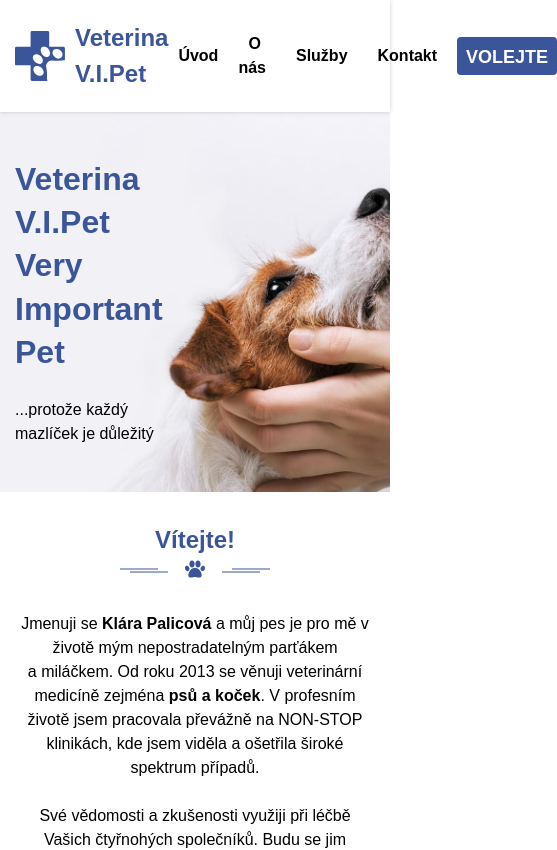
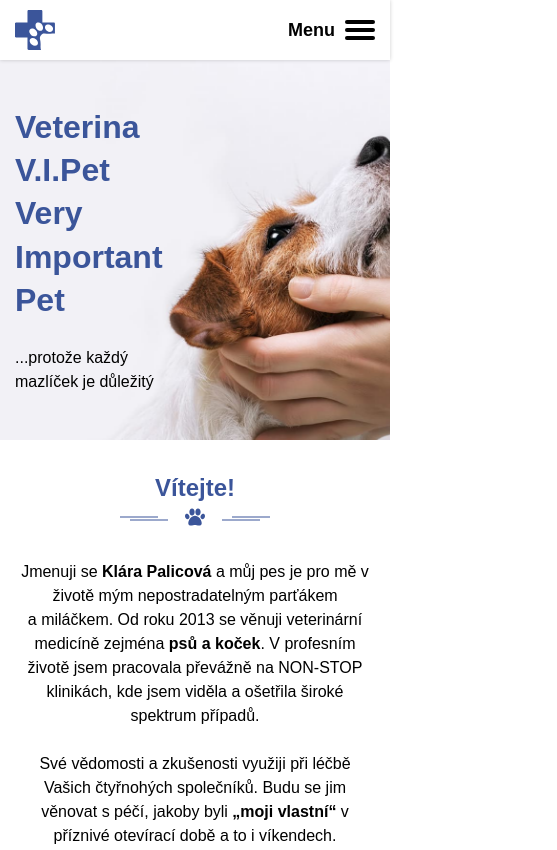
Before and after one commit to viktordanko/veterina-uvoz, a Next.js app: page / in a window 390 px wide. Shown: the top 850 px of the page, 557 px wide, since content can reach past the window. Built offline with nearby package versions, Linux system fonts and the light colour scheme.

Commit message:
RWD | Mobile menu

```diff
--- a/components/Header.js
+++ b/components/Header.js
@@ -1,17 +1,29 @@
+import { useState, useRef } from 'react';
+import classNames from 'classnames';
 import { RowMain } from "./Layout/RowMain";
 import { HeaderWrap } from "components/HeaderWrap";
 import { Logo } from "./Logo";
 import { Menu } from "./Menu/Menu";
 import { MenuList } from "./Menu/MenuList";
+import { MenuButton } from "./Menu/MenuButton";
+import { useOnClickOutside } from "../hooks/useOnClickOutside";
 
 export default function Header() {
+
+	const [menuOpened, setMenuOpened] = useState(false);
+	const className = classNames('header', menuOpened && 'is-opened');
+
+	const header = useRef(null);
+	useOnClickOutside(header, () => setMenuOpened(false));
+
 	return (
-		<header className="header">
+		<header className={className} ref={header}>
 			<RowMain>
 				<HeaderWrap>
 					<Logo />
 					<Menu>
 						<MenuList />
+						<MenuButton menuOpened={menuOpened} setMenuOpened={setMenuOpened} />
 					</Menu>
 				</HeaderWrap>
 			</RowMain>
--- /dev/null
+++ b/components/Menu/MenuButton.js
@@ -0,0 +1,11 @@
+import React from 'react';
+
+
+export const MenuButton = ({ menuOpened, setMenuOpened }) => {
+  return (
+    <button className="m-mobile-menu btn" data-text="Menu" aria-labelledby="mobileMenu" aria-expanded={menuOpened ? 'true' : 'false'} onClick={() => setMenuOpened(!menuOpened)}>
+      <span className="m-mobile-menu__icon"></span>
+      <span className="u-vhide" id="mobileMenu">Mobilní menu</span>
+    </button>
+  );
+};
--- /dev/null
+++ b/hooks/useOnClickOutside.js
@@ -0,0 +1,18 @@
+import { useEffect } from 'react';
+
+export const useOnClickOutside = (ref, handler) => {
+	useEffect(() => {
+		const listener = (event) => {
+			if (!ref.current || ref.current.contains(event.target)) {
+				return;
+			}
+			handler(event);
+		};
+
+		document.addEventListener('click', listener);
+		return () => {
+			document.removeEventListener('click', listener);
+		};
+	}, [ref, handler]
+	);
+};
--- a/styles/components/index.scss
+++ b/styles/components/index.scss
@@ -4,6 +4,7 @@
 // Menu
 @import 'menu/accessibility';
 @import 'menu/main';
+@import 'menu/mobile-menu';
 
 // Box
 @import 'box/annot';
--- a/styles/components/menu/main.scss
+++ b/styles/components/menu/main.scss
@@ -1,5 +1,8 @@
+$menuItems: 5;
+$cubic: cubic-bezier(0.4, 0.01, 0.165, 0.99);
+
 .m-main {
-  flex: 1 1 100%;
+  flex: 0 1 auto;
   &__list {
     @extend %reset-ul;
     display: flex;
@@ -8,9 +11,6 @@
   }
   &__item {
     @extend %reset-ul-li;
-    & + & {
-      margin-left: 10px;
-    }
   }
   &__link {
     padding: 20px 10px;
@@ -30,4 +30,69 @@
   &__link:hover {
     color: $colorPrimary;
   }
+
+  @media ($mdDown) {
+    flex: 0 0 auto;
+    &__list {
+      position: absolute;
+      top: calc(100% + 10px);
+      left: 0;
+      right: 0;
+      bottom: 0;
+      background-color: $colorWhite;
+      height: calc(100vh - 70px);
+      display: flex;
+      flex-direction: column;
+      align-items: center;
+      justify-content: center;
+      visibility: hidden;
+      opacity: 0;
+      transition: background-color $t, visibility $t $cubic, opacity $t $cubic;
+    }
+    &__item {
+      display: block;
+      width: 50vw;
+      flex: 0 0 auto;
+      text-align: center;
+      opacity: 0;
+      transition: opacity $t $cubic;
+      @for $i from 1 through $menuItems {
+        &:nth-child(#{$i}) {
+          transition-delay: #{0.3 - ($i * 0.07)}s;
+        }
+      }
+    }
+    &__link {
+      display: block;
+      width: 100%;
+      padding: 15px 20px;
+      font-size: 20px;
+    }
+
+    // STATEs
+    .is-opened & {
+      &__list {
+        visibility: visible;
+        opacity: 1;
+      }
+      &__item {
+        opacity: 1;
+        @for $i from 1 through $menuItems {
+          &:nth-child(#{$i}) {
+            transition-delay: #{0.05 * $i + 0.3}s;
+          }
+        }
+      }
+    }
+  }
+
+  &__iten--phone {
+    padding-top: 10px;
+  }
+
+  @media ($mdUp) {
+    & + & {
+      margin-left: 10px;
+    }
+  }
 }
--- /dev/null
+++ b/styles/components/menu/mobile-menu.scss
@@ -0,0 +1,69 @@
+.m-mobile-menu {
+  position: relative;
+  padding-right: 40px;
+  color: $colorText;
+  font-size: 18px;
+  box-sizing: content-box;
+  font-weight: bold;
+  &::before {
+    content: attr(data-text);
+  }
+  @media ($mdDown) {
+    &__icon {
+      position: absolute;
+      top: 50%;
+      right: 0;
+      transform: translateY(-50%);
+      background-color: $colorText;
+      transition: transform 0s $t;
+    }
+    &__icon,
+    &__icon::before,
+    &__icon::after {
+      width: 30px;
+      height: 4px;
+      background-color: $colorText;
+      border-radius: 20px;
+    }
+    &__icon::before {
+      content: '';
+      position: absolute;
+      bottom: 8px;
+      left: 0;
+      transition: bottom $t $t cubic-bezier(0.23, 1, 0.32, 1),
+        transform 300ms cubic-bezier(0.23, 1, 0.32, 1);
+    }
+    &__icon::after {
+      content: '';
+      position: absolute;
+      top: 8px;
+      left: 0;
+      background-color: $colorText;
+      transition: top 300ms 300ms cubic-bezier(0.23, 1, 0.32, 1),
+        transform 300ms cubic-bezier(0.23, 1, 0.32, 1);
+    }
+
+    // STATEs
+    button[aria-expanded='true'] & {
+      &__icon {
+        background: transparent;
+      }
+      &__icon::before {
+        bottom: 0;
+        transform: rotate(-45deg);
+        transition: bottom 300ms cubic-bezier(0.23, 1, 0.32, 1),
+          transform 300ms 300ms cubic-bezier(0.23, 1, 0.32, 1);
+      }
+      &__icon::after {
+        top: 0;
+        transform: rotate(45deg);
+        transition: top 300ms cubic-bezier(0.23, 1, 0.32, 1),
+          transform 300ms 300ms cubic-bezier(0.23, 1, 0.32, 1);
+      }
+    }
+  }
+
+  @media ($mdUp) {
+    display: none;
+  }
+}
--- a/styles/core/logo.scss
+++ b/styles/core/logo.scss
@@ -6,14 +6,20 @@
   font-weight: bold;
   &__icon {
     color: $colorPrimary;
-    width: 50px;
-    height: 50px;
-    flex: 0 0 50px;
+    width: 40px;
+    flex: 0 0 40px;
   }
   &__text {
     display: block;
     margin-left: 10px;
-    flex: 1 0 auto;
-    width: 100%;
+  }
+
+  // RWD
+  @media ($mdUp) {
+    width: 50px;
+    flex: 0 0 50px;
+    &__text {
+      flex: 1 0 auto;
+    }
   }
 }
--- a/styles/layout/header.scss
+++ b/styles/layout/header.scss
@@ -1,15 +1,26 @@
 .header {
   position: fixed;
   top: 0;
-  padding: 20px 0;
+  padding: 10px 0;
   background-color: $colorWhite;
   z-index: 10;
   box-shadow: 0 0 4px 0 rgba($colorBlack, 0.2);
   &__wrap {
     display: flex;
     align-items: center;
+    justify-content: space-between;
   }
 
+  // RWD
+  @media ($mdDown) {
+    .logo__text {
+      display: none;
+    }
+  }
+  @media ($mdUp) {
+    padding: 20px 0;
+  }
+  // PE
   @supports (position: sticky) {
     position: sticky;
   }
```
